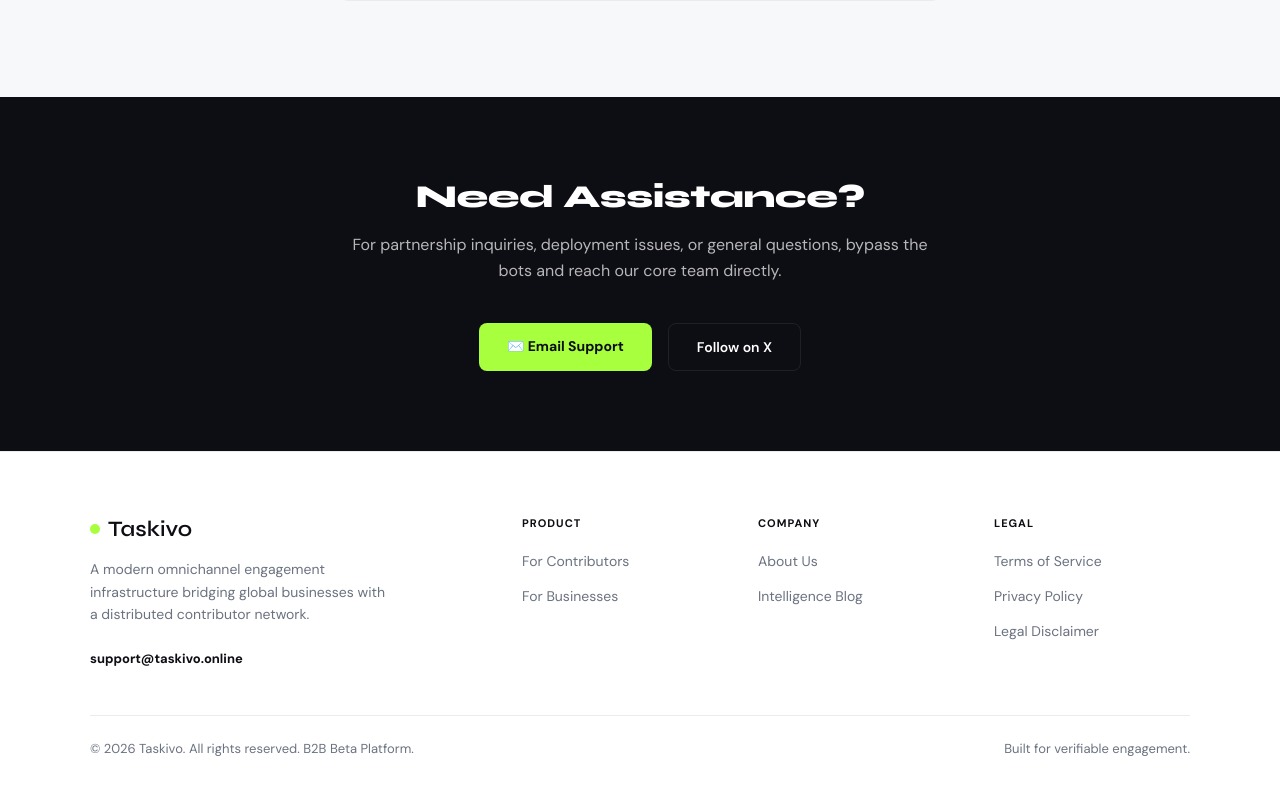
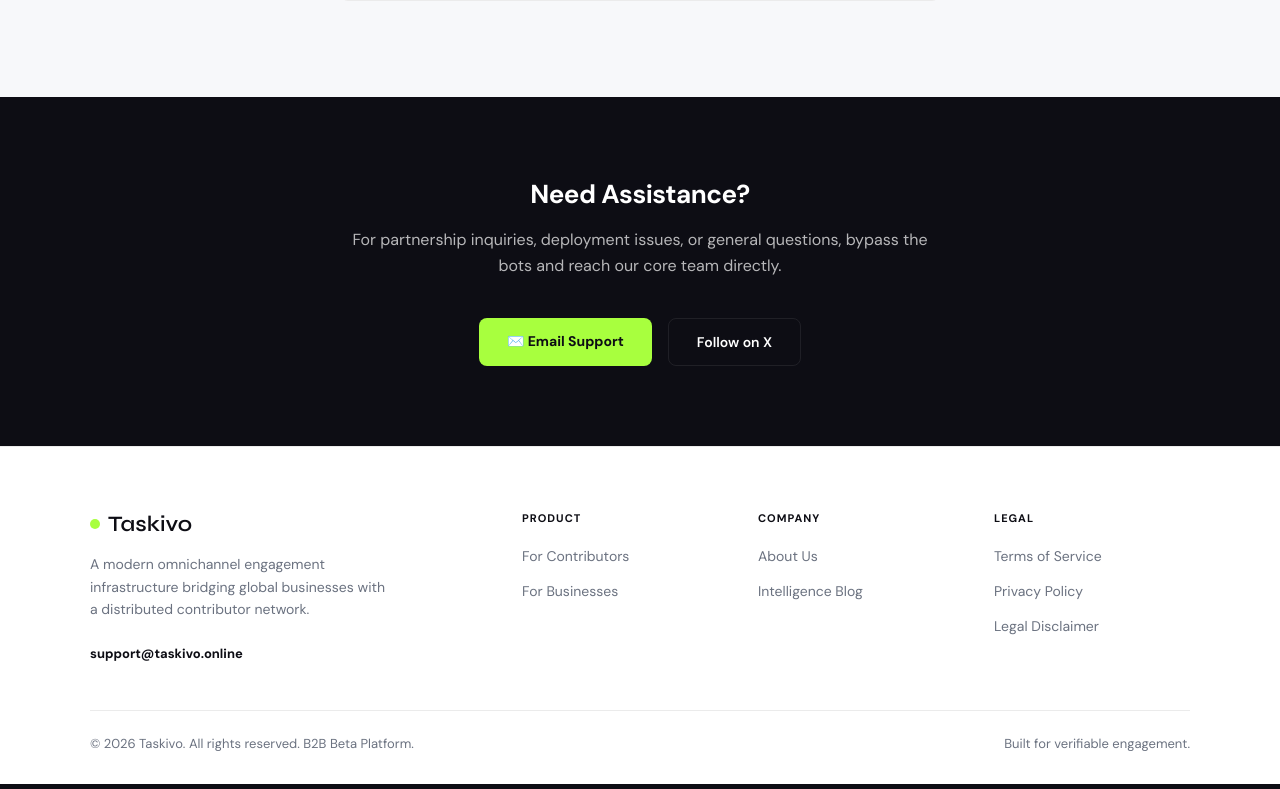
Before and after one commit to Vinbracodetech/taskivo, a React (Vite) app: page / in a window 1280 px wide. Shown: the part 6039-6828 px from the top of the page. Built offline with nearby package versions, Linux system fonts and the light colour scheme.

Commit message:
Change heading font size and weight in Landing page
Updated the heading style for the assistance section.

```diff
--- a/src/pages/Landing.jsx
+++ b/src/pages/Landing.jsx
@@ -379,7 +379,7 @@ export default function Landing({ navigate, setAuthMode }) {
       {/* 🔥 PUBLIC SUPPORT BLOCK 🔥 */}
       <div style={{ background: C.ink, padding: '80px 5%', textAlign: 'center' }}>
         <div style={{ maxWidth: 600, margin: '0 auto' }}>
-          <h2 style={{ fontSize: 32, fontWeight: 800, color: C.white, fontFamily: "'Syne', sans-serif", marginBottom: 16, letterSpacing: '-0.5px' }}>Need Assistance?</h2>
+          <h2 style={{ fontSize: 26, fontWeight: 700, color: C.white, fontFamily: "'DM Sans', sans-serif", marginBottom: 16, letterSpacing: '-0.5px' }}>Need Assistance?</h2>
           <p style={{ color: 'rgba(255,255,255,0.7)', fontSize: 16, marginBottom: 40, lineHeight: 1.6 }}>
             For partnership inquiries, deployment issues, or general questions, bypass the bots and reach our core team directly.
           </p>
```
